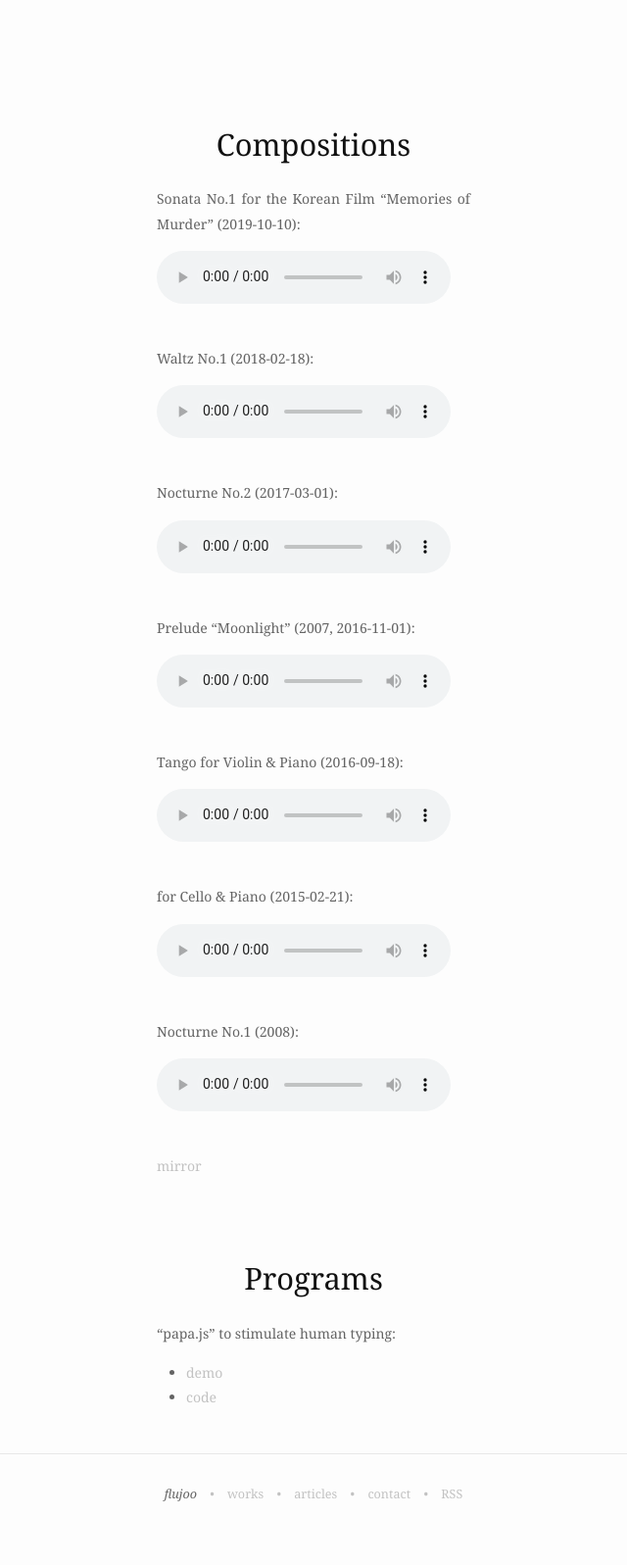
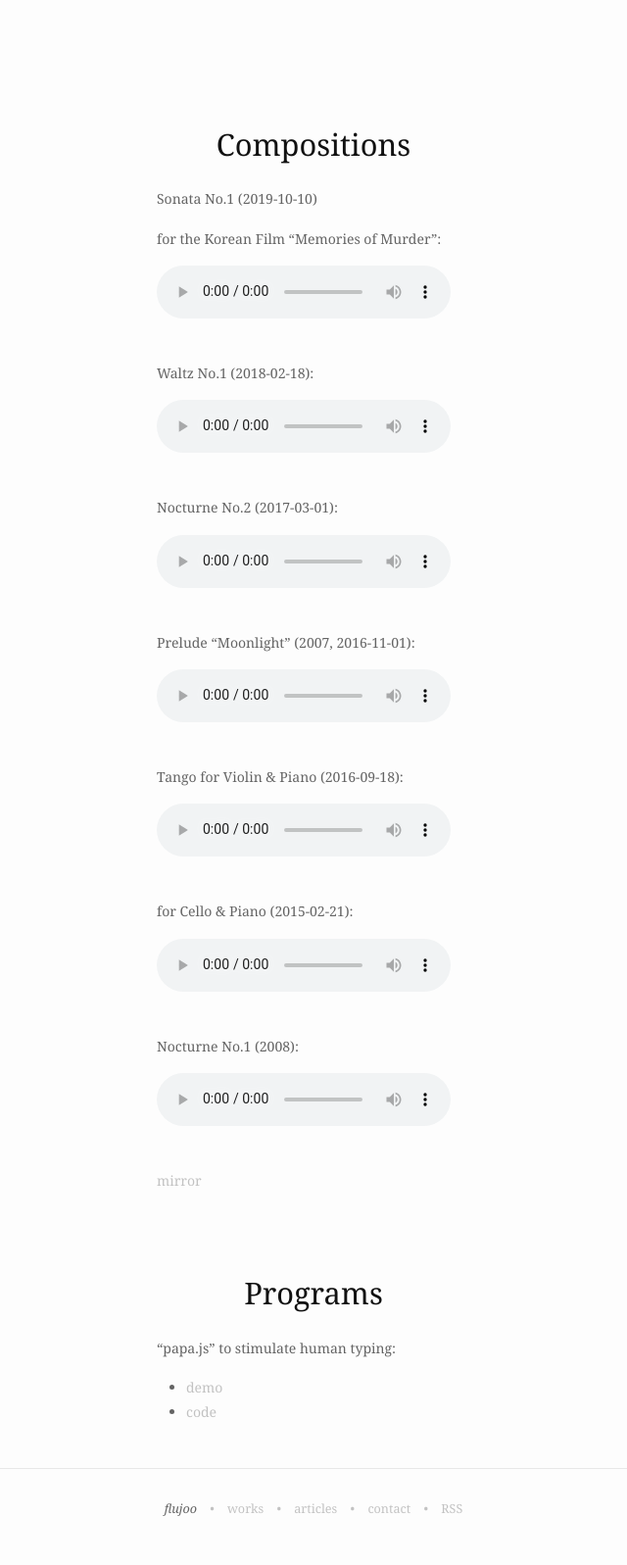
Before and after one commit to flujoo/flujoo.github.io, a Jekyll site: the page built from works.md, in a window 1280 px wide. Shown: the whole page at 98% size, without its empty margins (320-960 px from the left). Built offline with Jekyll 4.4.1, drawn with Linux system fonts in a browser that asks for light colours.

Commit message:
Update works.md

```diff
--- a/works.md
+++ b/works.md
@@ -6,7 +6,9 @@ permalink: /works/
 
 ## Compositions
 
-Sonata No.1 for the Korean Film "Memories of Murder" (2019-10-10):
+Sonata No.1 (2019-10-10)
+
+for the Korean Film "Memories of Murder":
 
 <audio controls>
   <source src="{{ site.url }}/assets/20191005_1010_murder.mp3" type="audio/mpeg">
```
